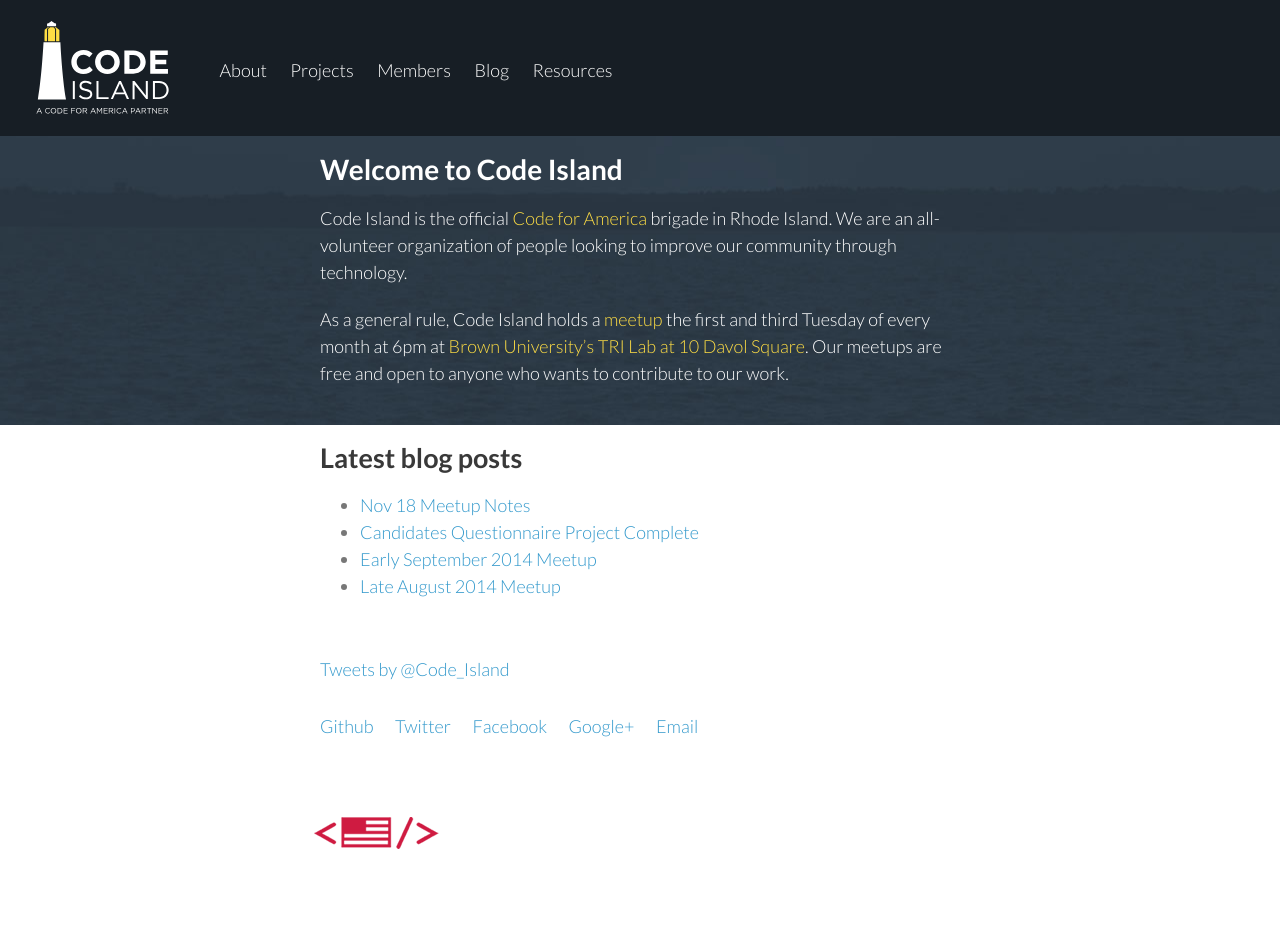
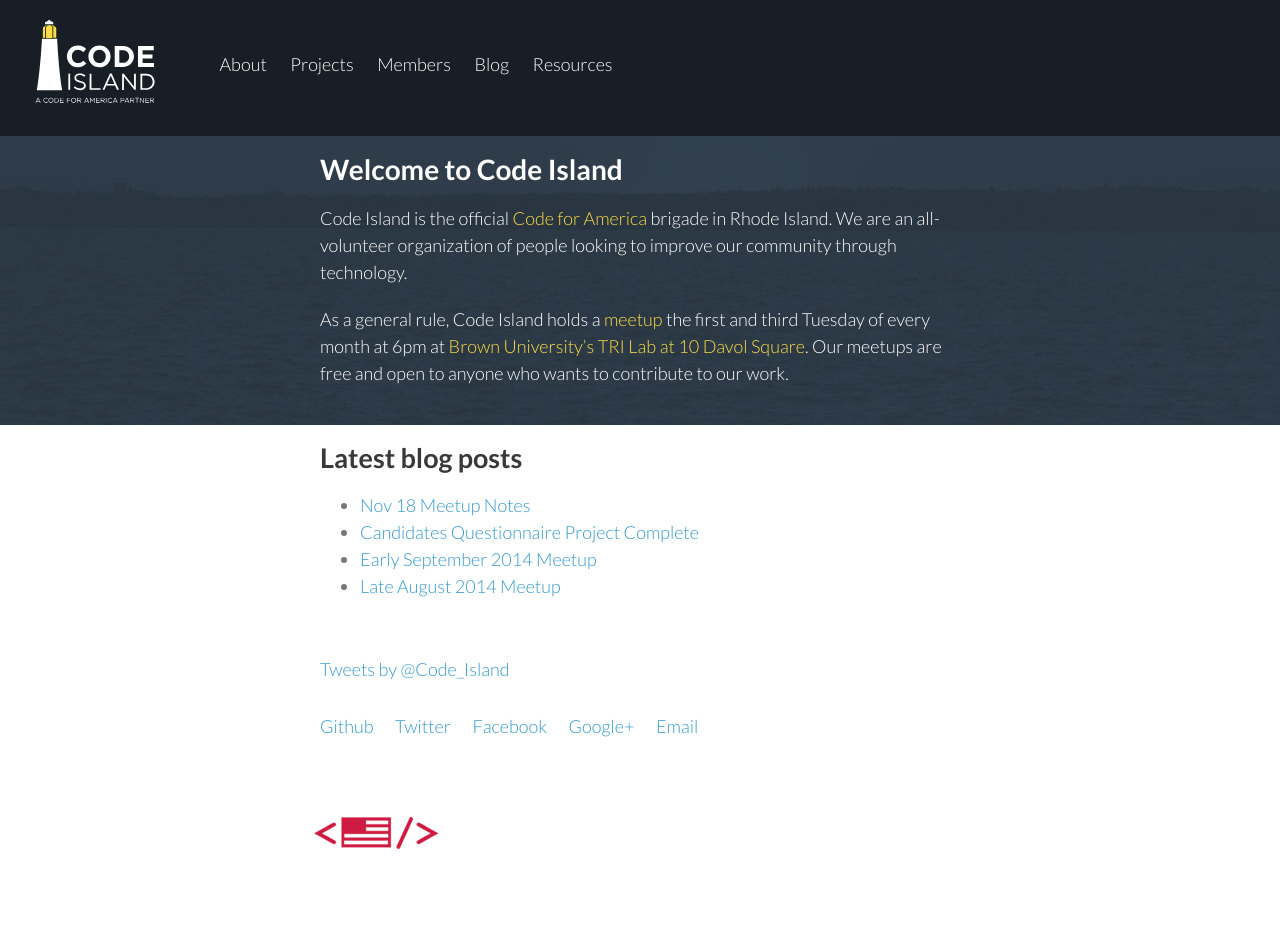
Before and after one commit to codeisland/codeisland.github.io, a Jekyll site: the page built from index.html, in a window 1280 px wide. Built offline with Jekyll 4.4.1, drawn with Linux system fonts in a browser that asks for light colours; comment, search, counter and statistics services are not loaded.

Commit message:
Logo in header

```diff
--- a/_includes/header.html
+++ b/_includes/header.html
@@ -1,6 +1,6 @@
 <header id="header" class="site-width">
   <nav>
-    <a href="/" class="home"><img src="/images/logos/code-island-logo.svg" /></a>
+    <a href="/" class="home"><img src="/images/logos/code-island-logo.svg" width="135" /></a>
     <a href="/about/" class="about">About</a>
     <a href="/projects/" class="projects">Projects</a>
     <a href="/members/" class="members">Members</a>
```
